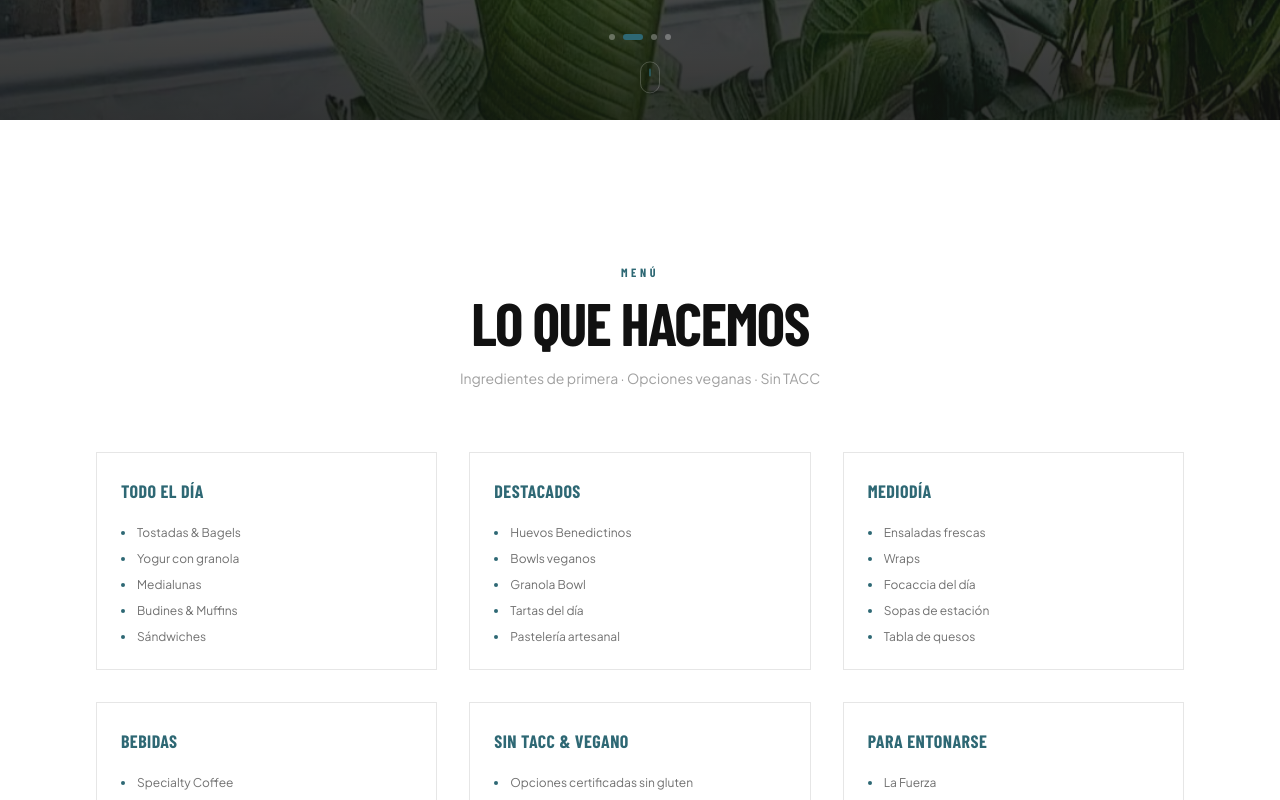
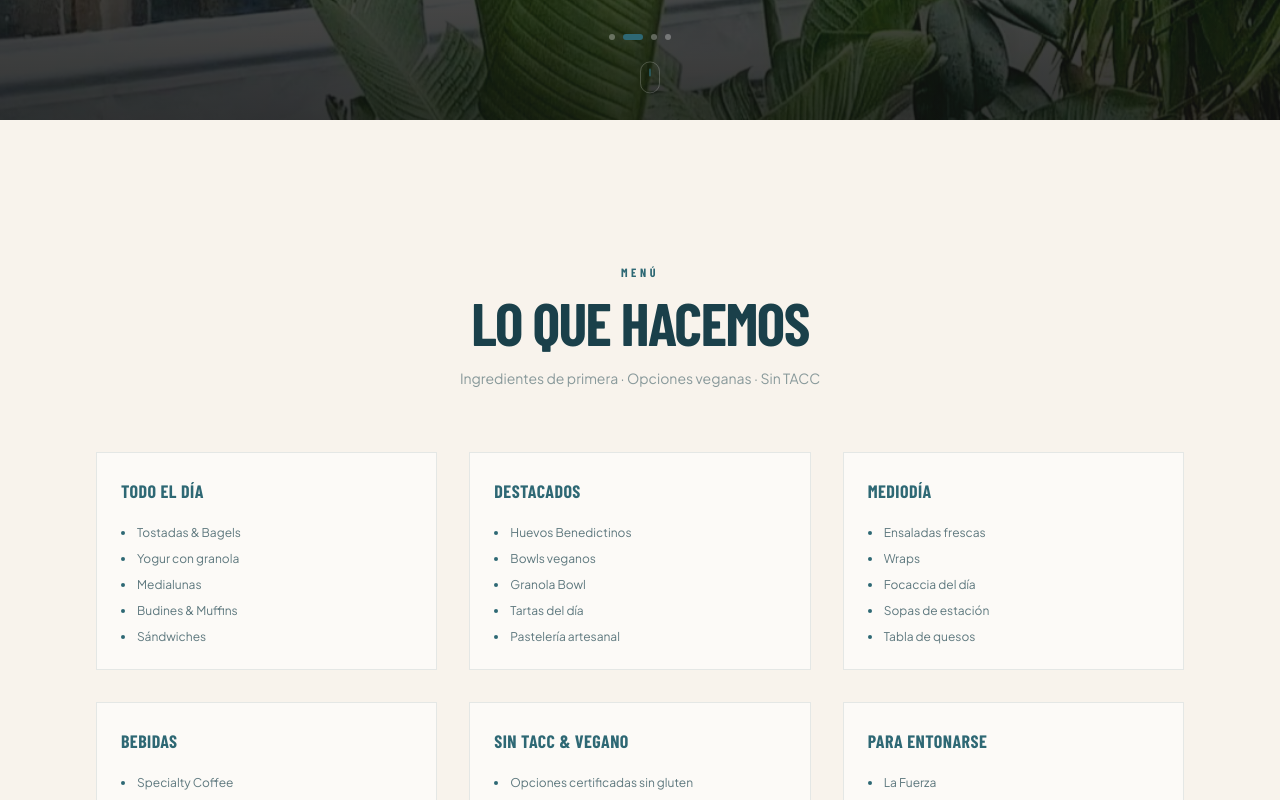
Before and after one commit to franciscojosemoreno/linacafe-web, a Next.js app: page / in a window 1280 px wide. Shown: the part 680-1480 px from the top of the page. Built offline with nearby package versions, Linux system fonts and the light colour scheme; a web font is replaced by a local one.

Commit message:
Palette: teal profundo + marfil — navbar/footer lina-700, drinks lina-600, gallery lina-700, menu/location ivory

```diff
--- a/app/globals.css
+++ b/app/globals.css
@@ -7,7 +7,7 @@
     scroll-behavior: smooth;
   }
   body {
-    @apply bg-dark-900 text-white antialiased;
+    @apply bg-lina-700 text-white antialiased;
   }
 }
 
--- a/components/Footer.tsx
+++ b/components/Footer.tsx
@@ -3,7 +3,7 @@ import { siteConfig } from '@/config/site'
 
 export default function Footer() {
   return (
-    <footer className="bg-dark-900 border-t border-white/10 text-white py-16 md:py-20">
+    <footer className="bg-lina-700 border-t border-white/10 text-white py-16 md:py-20">
       <div className="container-custom">
 
         <div className="grid md:grid-cols-3 gap-10 mb-12">
--- a/components/Gallery.tsx
+++ b/components/Gallery.tsx
@@ -9,7 +9,7 @@ export default function Gallery() {
   const inView = useInView(ref, { once: true, margin: '-80px' })
 
   return (
-    <section id="galeria" ref={ref} className="py-24 md:py-36 bg-lina-500">
+    <section id="galeria" ref={ref} className="py-24 md:py-36 bg-lina-700">
       <div className="container-custom">
 
         <motion.div
--- a/components/Location.tsx
+++ b/components/Location.tsx
@@ -10,7 +10,7 @@ export default function Location() {
   const loc = siteConfig.location
 
   return (
-    <section id="locales" ref={ref} className="py-24 md:py-36 bg-white">
+    <section id="locales" ref={ref} className="py-24 md:py-36 bg-ivory-50">
       <div className="container-custom">
 
         <motion.div
@@ -20,13 +20,13 @@ export default function Location() {
           transition={{ duration: 0.6 }}
         >
           <span className="section-label">Local</span>
-          <h2 className="section-title text-dark-900">
+          <h2 className="section-title text-lina-700">
             Encontranos
           </h2>
         </motion.div>
 
         <motion.div
-          className="border border-dark-900/10 overflow-hidden hover:border-lina-500/40 transition-colors max-w-3xl mx-auto"
+          className="border border-lina-700/15 overflow-hidden hover:border-lina-600/40 transition-colors max-w-3xl mx-auto"
           initial={{ opacity: 0, y: 30 }}
           animate={inView ? { opacity: 1, y: 0 } : {}}
           transition={{ duration: 0.6, delay: 0.1 }}
@@ -45,7 +45,7 @@ export default function Location() {
 
           {/* Info */}
           <div className="p-6 bg-white">
-            <h3 className="font-display font-black text-xl uppercase tracking-wide text-dark-900 mb-1">
+            <h3 className="font-display font-black text-xl uppercase tracking-wide text-lina-700 mb-1">
               {loc.name}
             </h3>
             <p className="font-sans text-sm text-lina-500 mb-4">
@@ -53,10 +53,10 @@ export default function Location() {
             </p>
 
             <div className="flex items-center gap-2 mb-2">
-              <svg className="w-4 h-4 text-dark-900/30 flex-none" fill="none" viewBox="0 0 24 24" stroke="currentColor">
+              <svg className="w-4 h-4 text-lina-700/30 flex-none" fill="none" viewBox="0 0 24 24" stroke="currentColor">
                 <path strokeLinecap="round" strokeLinejoin="round" strokeWidth={1.5} d="M12 8v4l3 3m6-3a9 9 0 11-18 0 9 9 0 0118 0z" />
               </svg>
-              <p className="font-sans text-xs text-dark-900/50">{loc.hours}</p>
+              <p className="font-sans text-xs text-lina-700/60">{loc.hours}</p>
             </div>
 
             <div className="flex items-center gap-2 mb-6">
--- a/components/Menu.tsx
+++ b/components/Menu.tsx
@@ -35,7 +35,7 @@ export default function Menu() {
   const inView = useInView(ref, { once: true, margin: '-80px' })
 
   return (
-    <section id="menu" ref={ref} className="py-24 md:py-36 bg-white">
+    <section id="menu" ref={ref} className="py-24 md:py-36 bg-ivory-50">
       <div className="container-custom">
 
         <motion.div
@@ -45,10 +45,10 @@ export default function Menu() {
           transition={{ duration: 0.6 }}
         >
           <span className="section-label">Menú</span>
-          <h2 className="section-title text-dark-900 mb-4">
+          <h2 className="section-title text-lina-700 mb-4">
             Lo que hacemos
           </h2>
-          <p className="font-sans text-sm text-dark-900/40 mt-4">
+          <p className="font-sans text-sm text-lina-700/50 mt-4">
             Ingredientes de primera · Opciones veganas · Sin TACC
           </p>
         </motion.div>
@@ -60,7 +60,7 @@ export default function Menu() {
               initial={{ opacity: 0, y: 30 }}
               animate={inView ? { opacity: 1, y: 0 } : {}}
               transition={{ duration: 0.5, delay: 0.1 + i * 0.1 }}
-              className="border border-dark-900/10 p-6 hover:border-lina-500/50 transition-colors"
+              className="border border-lina-700/10 p-6 hover:border-lina-600/40 transition-colors bg-white/60"
             >
               <h3 className="font-display font-black text-lg uppercase tracking-wide text-lina-500 mb-5">
                 {cat.label}
@@ -69,7 +69,7 @@ export default function Menu() {
                 {cat.items.map((item) => (
                   <li key={item} className="flex items-center gap-3">
                     <div className="w-1 h-1 rounded-full bg-lina-500 flex-none" />
-                    <span className="font-sans text-xs text-dark-900/60">{item}</span>
+                    <span className="font-sans text-xs text-lina-700/70">{item}</span>
                   </li>
                 ))}
               </ul>
--- a/components/Navbar.tsx
+++ b/components/Navbar.tsx
@@ -24,7 +24,7 @@ export default function Navbar() {
   return (
     <header
       className={`fixed top-0 left-0 right-0 z-50 transition-all duration-300 ${
-        scrolled ? 'bg-dark-900/95 backdrop-blur-sm border-b border-white/10' : 'bg-transparent'
+        scrolled ? 'bg-lina-700/95 backdrop-blur-sm border-b border-white/10' : 'bg-transparent'
       }`}
     >
       <div className="container-custom flex items-center justify-between h-16 md:h-20">
@@ -46,7 +46,7 @@ export default function Navbar() {
             href="https://www.instagram.com/linacafepalermo/"
             target="_blank"
             rel="noopener noreferrer"
-            className="font-display font-bold text-xs tracking-[0.2em] uppercase px-5 py-2.5 border-2 border-lina-500 text-lina-500 hover:bg-lina-500 hover:text-white transition-all"
+            className="font-display font-bold text-xs tracking-[0.2em] uppercase px-5 py-2.5 border-2 border-white/50 text-white hover:bg-white hover:text-lina-700 transition-all"
           >
             Instagram
           </a>
@@ -69,7 +69,7 @@ export default function Navbar() {
             initial={{ opacity: 0, height: 0 }}
             animate={{ opacity: 1, height: 'auto' }}
             exit={{ opacity: 0, height: 0 }}
-            className="md:hidden bg-dark-800 border-t border-white/10 overflow-hidden"
+            className="md:hidden bg-lina-800 border-t border-white/10 overflow-hidden"
           >
             <div className="container-custom py-6 flex flex-col gap-5">
               {links.map((l) => (
--- a/components/SignatureDrinks.tsx
+++ b/components/SignatureDrinks.tsx
@@ -9,7 +9,7 @@ export default function SignatureDrinks() {
   const inView = useInView(ref, { once: true, margin: '-80px' })
 
   return (
-    <section id="bebidas" ref={ref} className="py-24 md:py-36 bg-lina-500 overflow-hidden">
+    <section id="bebidas" ref={ref} className="py-24 md:py-36 bg-lina-600 overflow-hidden">
       <div className="container-custom">
 
         <motion.div
--- a/tailwind.config.ts
+++ b/tailwind.config.ts
@@ -20,6 +20,10 @@ const config: Config = {
           700: '#1A404A',
           800: '#112B33',
           900: '#08161B',
+        },
+        ivory: {
+          50:  '#F8F3EC',
+          100: '#F0E8DA',
         },
         warm: {
           300: '#E8B48A',
```
